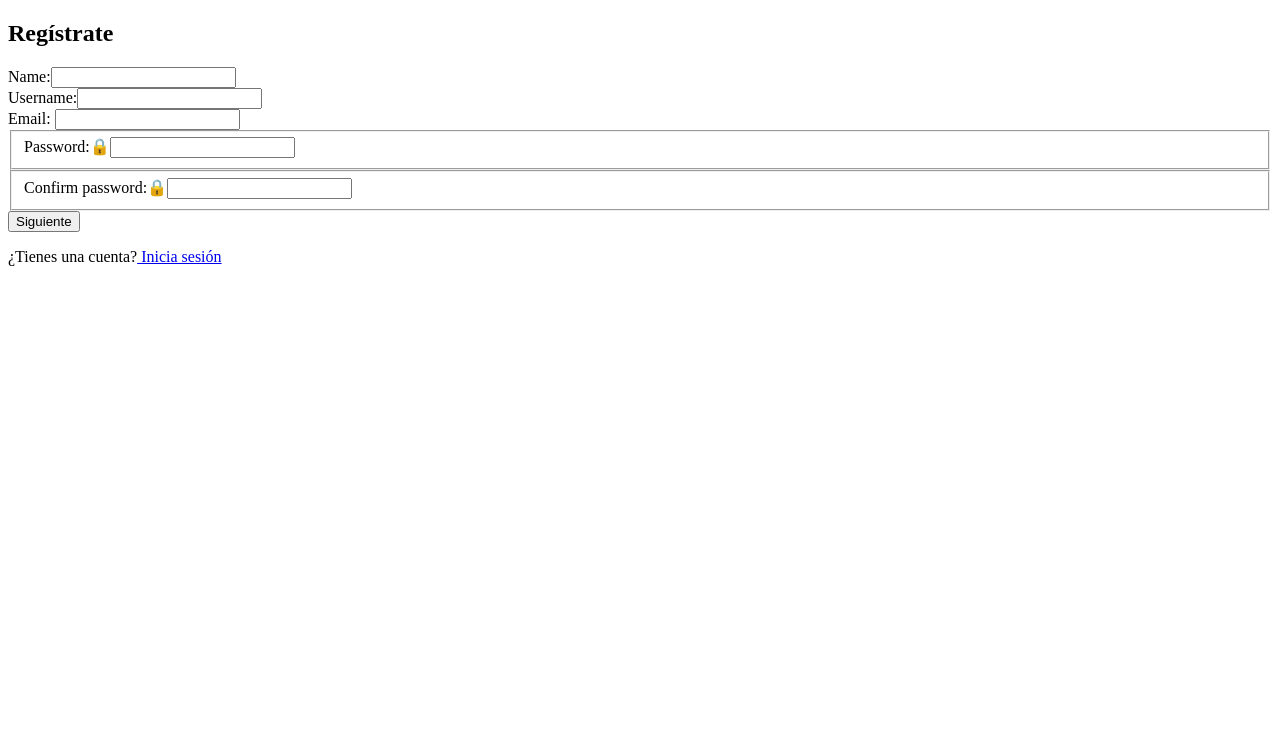
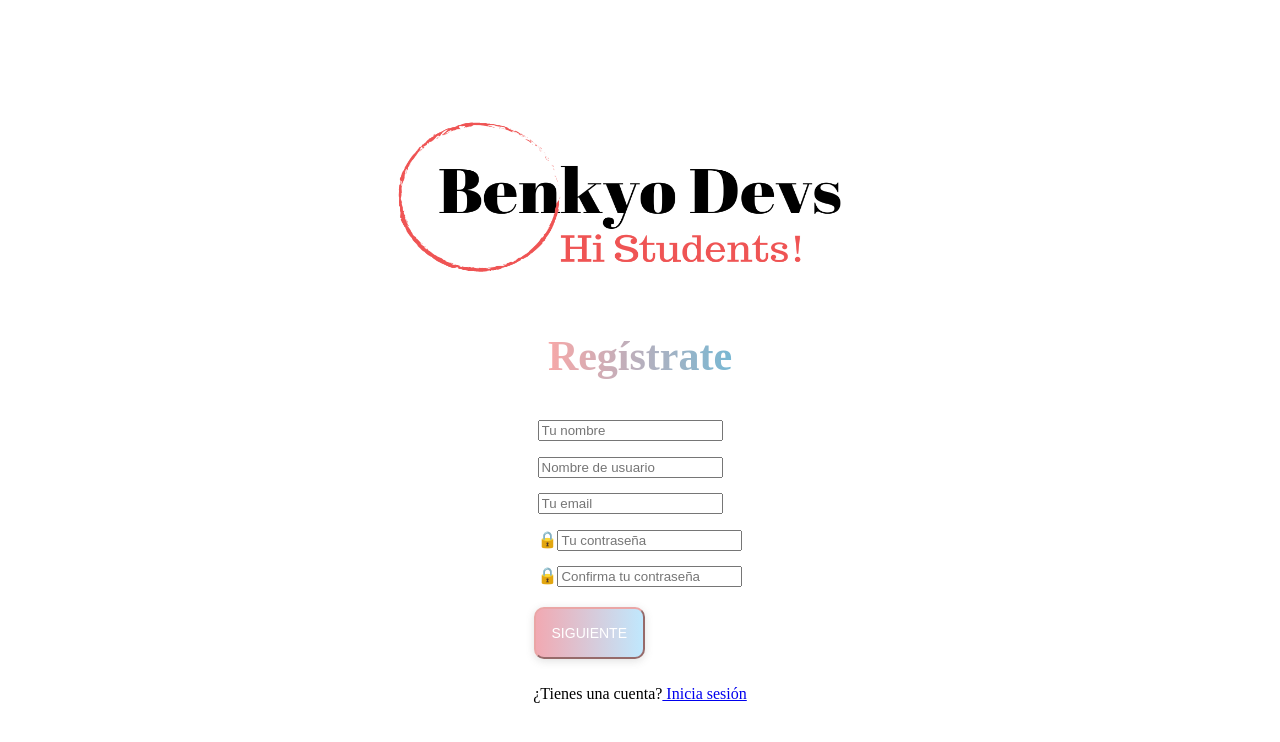
Before and after one commit to Carol-88/BenkyoDevsv2, a Next.js app in the folder client-benkyo/: page /register in a window 1280 px wide. Shown: the top 742 px of the page. Built offline with nearby package versions, Linux system fonts and the light colour scheme.

Commit message:
añadidos estilso forms

```diff
--- a/client-benkyo/src/components/forms/Login.jsx
+++ b/client-benkyo/src/components/forms/Login.jsx
@@ -3,6 +3,7 @@ import Image from 'next/image';
 import { useRouter } from 'next/router';
 import * as Yup from 'yup';
 import styles from './login.module.css'
+import Link from 'next/link'
 
 const Login = () => {
   const [email, setEmail] = useState('');
@@ -78,7 +79,12 @@ const Login = () => {
       </fieldset>
       <button className={styles.btngrad} type="submit">Continuar</button>
       {error && <p>{error}</p>}
+      <p>
+            ¿No tienes una cuenta?
+            <Link href="/register"> Regístrate</Link>
+      </p>
     </form>
+
   );
 };
 
--- a/client-benkyo/src/components/forms/NewUser.jsx
+++ b/client-benkyo/src/components/forms/NewUser.jsx
@@ -1,9 +1,8 @@
 import React, { useState } from 'react';
 import Link from 'next/link';
-// import Image from 'next/image';
-// import banner from './img/PropuestaBanner.png';
-// import styles from './newuser.module.css';
-// import { useRouter } from 'next/router';
+import Image from 'next/image';
+import styles from './newuser.module.css';
+import { useRouter } from 'next/router';
 
 const NewUser = () => {
   const [name, setName] = useState('');
@@ -52,47 +51,51 @@ const [showConfirmPassword, setShowConfirmPassword] = useState(false);
 
   return (
     <>
-      <div>
-        {/* <Image src={banner} width={300} height={200} /> */}
-        <h2> Regístrate </h2>
+      <div className={styles.formContainer}>
+        <Image src='/img/PropuestaBanner.png' width={500} height={200} />
+        <h2 className={styles.tittle}> Regístrate </h2>
 
-        <form onSubmit={handleSubmit}>
-        <div>
-        <div>
-            <label htmlFor="userform">Name:</label>
+        <form onSubmit={handleSubmit} >
+
+          <fieldset className={styles.fields}>
+              <label htmlFor="userform"></label>
               <input
                 id="name"
                 onChange={(e) => setName(e.target.value)}
                 type="text"
                 value={name}
                 required
+                placeholder='Tu nombre'
               />
-          </div>
+            </fieldset>
 
-            <label htmlFor="userform">Username:</label>
+            <fieldset className={styles.fields}>
+            <label htmlFor="userform"></label>
             <input
               id="username"
               onChange={(e) => setUsername(e.target.value)}
               type="text"
               value={username}
               required
+              placeholder='Nombre de usuario'
             />
-          </div>
+          </fieldset>
 
-          <div>
-            <label htmlFor="emailform">Email: </label>
+          <fieldset className={styles.fields}>
+            <label htmlFor="emailform"></label>
             <input
               id="email"
               onChange={(e) => setEmail(e.target.value)}
               type="email"
               value={email}
               required
+              placeholder='Tu email'
             />
-          </div>
+          </fieldset>
 
-          <fieldset>
+          <fieldset className={styles.fields}>
             <label htmlFor="password">
-              Password:
+
               <span onClick={() => setShowPassword(!showPassword)}>
                 {showPassword ? '👀' : '🔒'}
               </span>
@@ -103,12 +106,13 @@ const [showConfirmPassword, setShowConfirmPassword] = useState(false);
               value={password}
               required
               onChange={(e) => setPassword(e.target.value)}
+              placeholder='Tu contraseña'
             />
           </fieldset>
 
-          <fieldset>
+          <fieldset className={styles.fields}>
             <label htmlFor="password">
-              Confirm password:
+
               <span onClick={() => setShowConfirmPassword(!showConfirmPassword)}>
                 {showConfirmPassword ? '👀' : '🔒'}
               </span>
@@ -118,6 +122,7 @@ const [showConfirmPassword, setShowConfirmPassword] = useState(false);
               id="confirm-password"
               value={confirmPassword}
               required
+              placeholder='Confirma tu contraseña'
               onChange={(e) => {
                 setConfirmPassword(e.target.value);
                 setPasswordMatch(e.target.value === password);
@@ -126,9 +131,9 @@ const [showConfirmPassword, setShowConfirmPassword] = useState(false);
             {!passwordMatch && <p>Las contraseñas no coinciden.</p>}
           </fieldset>
 
-          <div>
-            <button type="submit">Siguiente</button>
-          </div>
+
+            <button type="submit" className={styles.btngrad}> Siguiente</button>
+
         </form>
 
         <div>
--- a/client-benkyo/src/components/forms/newuser.module.css
+++ b/client-benkyo/src/components/forms/newuser.module.css
@@ -0,0 +1,62 @@
+.tittle {
+    color: #000;
+    background: #fff;
+    mix-blend-mode: multiply;
+    position: relative;
+    font-size: 42px;
+    text-align: center;
+}
+
+.tittle:before {
+    content: '';
+    display: block;
+    width: 100%;
+    height: 100%;
+    background: linear-gradient(to right, rgb(247, 168, 168), rgb(120, 184, 211));
+    mix-blend-mode: screen;
+    position: absolute;
+    top: 0;
+    left: 0;
+}
+
+.btngrad {
+    background-image: linear-gradient(to right, #f1a9b2 0%, #bfe9ff  51%, #ff6e7f  100%);
+    margin: 10px;
+    padding: 1rem;
+    text-align: center;
+    text-transform: uppercase;
+    transition: 0.5s;
+    background-size: 200% auto;
+    color: white;
+    box-shadow: rgba(99, 99, 99, 0.2) 0px 2px 8px 0px;
+    border-radius: 10px;
+    border-color: #eaa6a6;
+    display: block;
+    font-size: 14px;
+    display: flex;
+    align-items: center;
+    justify-content: center;
+
+}
+
+.btngrad:hover {
+    background-position: right center; /* change the direction of the change here */
+    color: #fff;
+    text-decoration: none;
+    border-color: #80b4df;
+}
+
+.formContainer {
+    display: flex;
+    flex-direction: column;
+    justify-content: center;
+    align-items: center;
+    height: 100vh; /* Esto centra el formulario verticalmente en la pantalla */
+}
+
+.fields {
+    border: none;
+    display: flex;
+    /* justify-content: center;
+    align-items: center; */
+}
```
Lines whose indentation alone changed are shown as unchanged.
